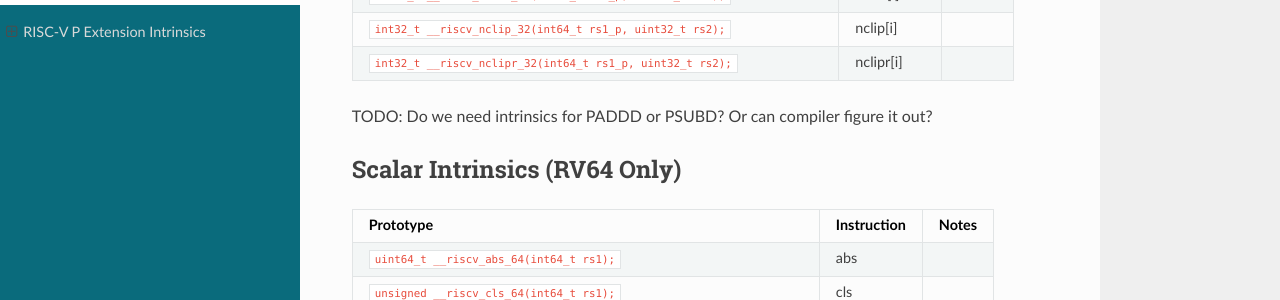
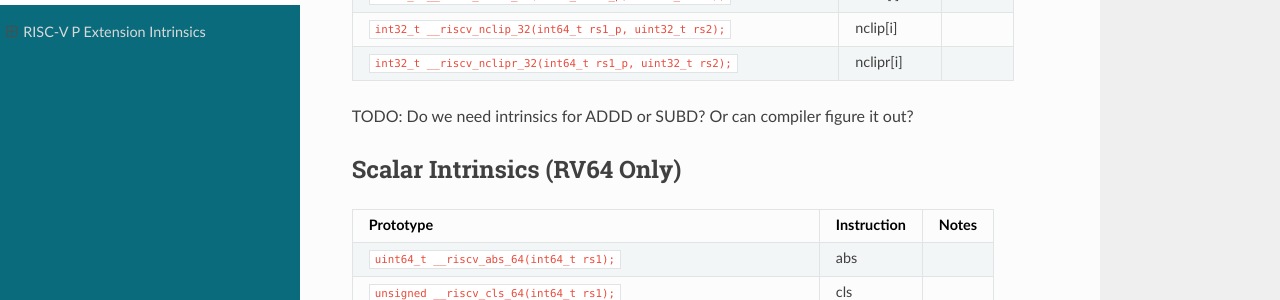
Before and after one commit to topperc/p-ext-intrinsics, a Sphinx documentation site: the page built from source/index.md, in a window 1280 px wide and 900 px high, scrolled down 3352 px. Shown: the part 151-451 px from the top of the window. Built offline with Sphinx 7.4.7 and the Read the Docs theme 3.1.0, drawn with Linux system fonts in a browser that asks for light colours.

Commit message:
Fix typo

```diff
--- a/source/index.md
+++ b/source/index.md
@@ -75,7 +75,7 @@ TODO: How to handle VXSAT?
 | `int32_t __riscv_nclip_32(int64_t rs1_p, uint32_t rs2);`               | nclip[i]                    |                                |
 | `int32_t __riscv_nclipr_32(int64_t rs1_p, uint32_t rs2);`              | nclipr[i]                   |                                |
 
-TODO: Do we need intrinsics for PADDD or PSUBD? Or can compiler figure it out?
+TODO: Do we need intrinsics for ADDD or SUBD? Or can compiler figure it out?
 
 ## Scalar Intrinsics (RV64 Only)
 
```
